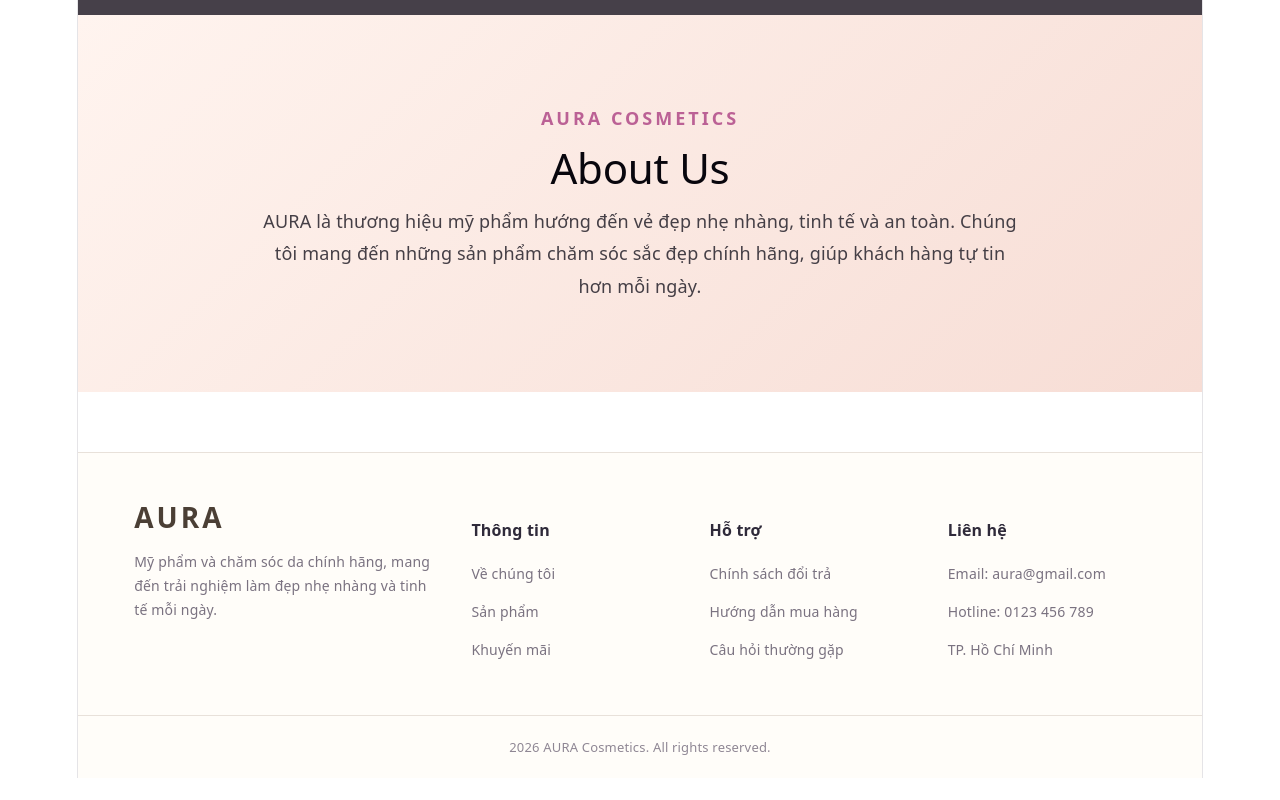
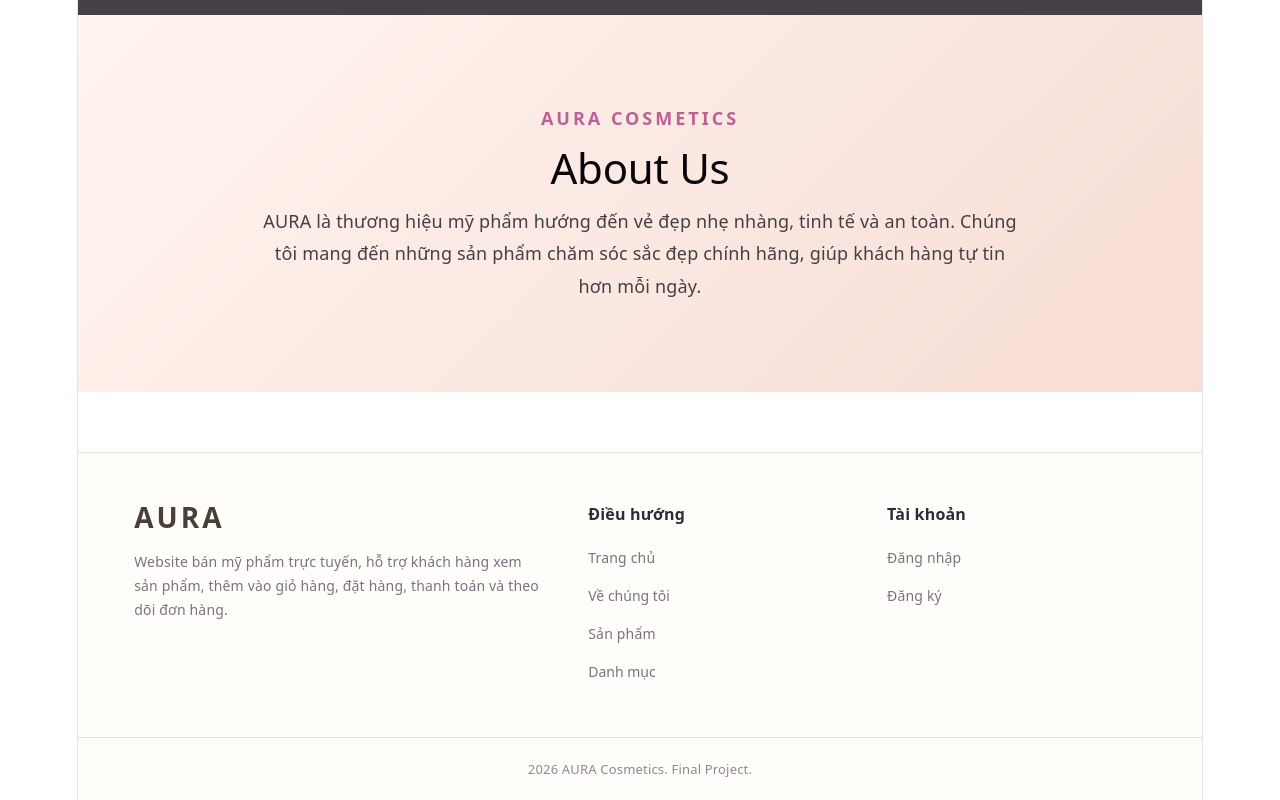
Before and after one commit to ngthanhhhh/AURA-Cosmetics-Deployment, a React (Vite) app in the folder frontend/: page / in a window 1280 px wide. Shown: the part 2140-2940 px from the top of the page. Before the commit the page ends 2918 px from the top, so only its background shows below. Built offline with nearby package versions, Linux system fonts and the light colour scheme.

Commit message:
refactor: cập nhật footer theo vai trò người dùng

```diff
--- a/frontend/src/components/common/Footer.css
+++ b/frontend/src/components/common/Footer.css
@@ -8,28 +8,31 @@
 
 .footer-container {
     width: 90%;
+    max-width: 1180px;
     margin: 0 auto;
     display: grid;
-    grid-template-columns: 1.5fr 1fr 1fr 1fr;
+    grid-template-columns: 1.6fr 1fr 1fr;
     gap: 40px;
     padding-bottom: 40px;
 }
 
 .footer-section h3 {
+    margin: 0 0 18px;
+    color: #2f2a3a;
     font-size: 16px;
-    margin-bottom: 18px;
-    color: #2f2a3a;
+    font-weight: 700;
 }
 
 .footer-logo {
+    margin: 0 0 16px;
+    color: #4b3f35;
     font-size: 28px;
     font-weight: 700;
     letter-spacing: 3px;
-    margin-bottom: 16px;
-    color: #4b3f35;
 }
 
 .footer-section p {
+    margin: 0;
     line-height: 1.7;
     color: #7a7280;
     font-size: 14px;
@@ -45,11 +48,24 @@
     margin-bottom: 12px;
     color: #7a7280;
     font-size: 14px;
-    cursor: pointer;
-    transition: 0.2s ease;
 }
 
-.footer-section ul li:hover {
+.footer-section a,
+.footer-section button {
+    padding: 0;
+    border: none;
+    background: transparent;
+    color: #7a7280;
+    font: inherit;
+    font-size: 14px;
+    text-align: left;
+    text-decoration: none;
+    cursor: pointer;
+    transition: color 0.2s ease;
+}
+
+.footer-section a:hover,
+.footer-section button:hover {
     color: #2f2a3a;
 }
 
@@ -57,6 +73,24 @@
     border-top: 1px solid #e8e1da;
     text-align: center;
     padding: 18px 0;
+    color: #8f8794;
     font-size: 13px;
-    color: #8f8794;
 }
+
+@media (max-width: 900px) {
+    .footer-container {
+        grid-template-columns: 1fr 1fr;
+        gap: 28px;
+    }
+}
+
+@media (max-width: 560px) {
+    .footer {
+        margin-top: 40px;
+        padding-top: 36px;
+    }
+
+    .footer-container {
+        grid-template-columns: 1fr;
+    }
+}
--- a/frontend/src/components/common/Footer.jsx
+++ b/frontend/src/components/common/Footer.jsx
@@ -1,57 +1,125 @@
+import { useContext } from "react";
+import { Link, useLocation, useNavigate } from "react-router-dom";
+
 import "./Footer.css";
 
+import { AuthContext } from "../../context/AuthContext";
+
 function Footer() {
-    return(
-         <footer className="footer">
+    const navigate = useNavigate();
+    const location = useLocation();
+
+    const { user } = useContext(AuthContext);
+
+    const isAdmin = user?.role === "ROLE_ADMIN";
+    const isCustomer = user?.role === "ROLE_CUSTOMER";
+
+    const scrollToSection = (id) => {
+        if (location.pathname !== "/") {
+            navigate("/");
+
+            setTimeout(() => {
+                document.getElementById(id)?.scrollIntoView({
+                    behavior: "smooth",
+                });
+            }, 100);
+
+            return;
+        }
+
+        document.getElementById(id)?.scrollIntoView({
+            behavior: "smooth",
+        });
+    };
+
+    return (
+        <footer className="footer">
             <div className="footer-container">
-
                 <div className="footer-section">
                     <h2 className="footer-logo">AURA</h2>
 
                     <p>
-                        Mỹ phẩm và chăm sóc da chính hãng,
-                        mang đến trải nghiệm làm đẹp nhẹ nhàng
-                        và tinh tế mỗi ngày.
+                        Website bán mỹ phẩm trực tuyến, hỗ trợ khách hàng xem sản phẩm,
+                        thêm vào giỏ hàng, đặt hàng, thanh toán và theo dõi đơn hàng.
                     </p>
                 </div>
 
                 <div className="footer-section">
-                    <h3>Thông tin</h3>
+                    <h3>Điều hướng</h3>
 
                     <ul>
-                        <li>Về chúng tôi</li>
-                        <li>Sản phẩm</li>
-                        <li>Khuyến mãi</li>
+                        <li>
+                            <Link to="/">Trang chủ</Link>
+                        </li>
+
+                        <li>
+                            <button type="button" onClick={() => scrollToSection("about-us")}>
+                                Về chúng tôi
+                            </button>
+                        </li>
+
+                        <li>
+                            <Link to="/products">Sản phẩm</Link>
+                        </li>
+
+                        <li>
+                            <button type="button" onClick={() => scrollToSection("categories")}>
+                                Danh mục
+                            </button>
+                        </li>
                     </ul>
                 </div>
 
                 <div className="footer-section">
-                    <h3>Hỗ trợ</h3>
+                    <h3>Tài khoản</h3>
 
                     <ul>
-                        <li>Chính sách đổi trả</li>
-                        <li>Hướng dẫn mua hàng</li>
-                        <li>Câu hỏi thường gặp</li>
-                    </ul>
-                </div>
+                        {!user && (
+                            <>
+                                <li>
+                                    <Link to="/auth/login">Đăng nhập</Link>
+                                </li>
 
-                <div className="footer-section">
-                    <h3>Liên hệ</h3>
+                                <li>
+                                    <Link to="/auth/register">Đăng ký</Link>
+                                </li>
+                            </>
+                        )}
 
-                    <ul>
-                        <li>Email: aura@gmail.com</li>
-                        <li>Hotline: 0123 456 789</li>
-                        <li>TP. Hồ Chí Minh</li>
+                        {isCustomer && (
+                            <>
+                                <li>
+                                    <Link to="/cart">Giỏ hàng</Link>
+                                </li>
+
+                                <li>
+                                    <Link to="/my-orders">Đơn hàng của tôi</Link>
+                                </li>
+
+                                <li>
+                                    <Link to="/account">Thông tin cá nhân</Link>
+                                </li>
+
+                                <li>
+                                    <Link to="/change-password">Đổi mật khẩu</Link>
+                                </li>
+                            </>
+                        )}
+
+                        {isAdmin && (
+                            <li>
+                                <Link to="/admin">Trang quản trị</Link>
+                            </li>
+                        )}
                     </ul>
                 </div>
             </div>
 
             <div className="footer-bottom">
-                2026 AURA Cosmetics. All rights reserved.
+                2026 AURA Cosmetics. Final Project.
             </div>
-         </footer>
-
-    )
+        </footer>
+    );
 }
 
 export default Footer;
```
